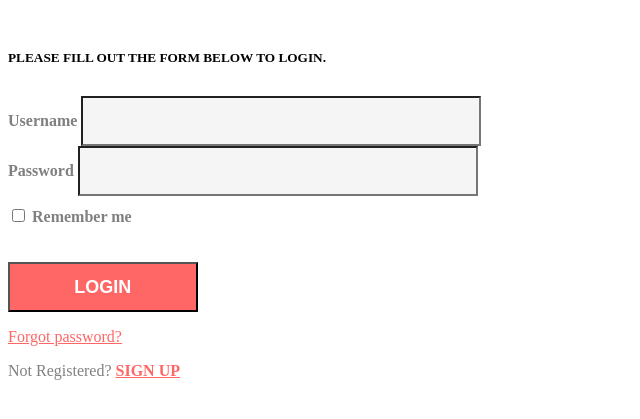
After one commit to Atiyeh1369/TCAE, a Symfony app: template templates/themes/standard/full/member-login.html.twig in a window 1280 px wide. The commit adds this page. Shown: the top 419 px of the page, without its empty margins (0-640 px from the left). Run offline with Twig, Linux system fonts and the light colour scheme; the template is opened without the code that fills it, so the values that code supplies are empty; some libraries are stand-ins or nearby versions.

Commit message:
controller

```diff
--- a/templates/themes/standard/full/knowledge-series.html.twig
+++ b/templates/themes/standard/full/knowledge-series.html.twig
@@ -18,7 +18,7 @@
                             <img src="{{ ez_field_value(item,'image').uri }}" width="100%"><br>
                             <h5>{{ ez_field_value(item,'title') }}</h5><br>
                             <p>{{ ez_field_value(item,'text') }}</p><br>
-                            <a class="btn btn-outline-danger ml-3" href="#" style="width: 35%">Read more</a><br>
+                            <a class="btn btn-outline-danger ml-3" href="{{ path('ez_urlalias', {'contentId': item.contentInfo.id}) }}" style="width: 35%">Read more</a><br>
                     </div>
                 </div>
                 {% endfor %}
--- /dev/null
+++ b/templates/themes/standard/full/member-login.html.twig
@@ -0,0 +1,35 @@
+<style>
+    .form-control {
+        background-color: whitesmoke;
+        height: 50px;
+        width:400px;
+    }
+    label{
+        font-weight: bold;
+        color: gray;
+    }
+</style>
+</head>
+<div class="container">
+    <h5 style="margin-top: 50px">PLEASE FILL OUT THE FORM BELOW TO LOGIN.</h5>
+    <form>
+        <div class="form-row" style="margin-top:30px;">
+            <div class="col">
+                <label>Username</label>
+                <input  type="text" class="form-control" required>
+            </div>
+            <div class="col">
+                <label>Password</label>
+                <input type="text" class="form-control" required>
+            </div>
+        </div>
+        <div class="form-check form-check-inline"  style="margin-top: 10px;">
+            <input  class="form-check-input" type="checkbox" id="Checkbox">
+            <label class="form-check-label" for="inlineCheckbox3">Remember me</label>
+        </div>
+
+        <p ><input type="submit" value="LOGIN" style="background-color: #ff6666; width: 15%; height: 50px; color: white; font-size: large;  font-weight: bold; margin-top: 20px;"></p>
+        <a href="#" style="color: #ff6666;">Forgot password?</a>
+        <p style="color: gray;">Not Registered? <a href="http://18.195.199.188/member-registration" style="font-weight: bold; color:#ff6666 ">SIGN UP</a></p>
+    </form>
+</div>
```
Also changed, not shown: src/Controller/FolderController.php (+30 -5 lines), src/Migrations/release/01-home.yml (+55 -0 lines), templates/themes/standard/full/home.html.twig (+1 -6 lines), 1 other file.
